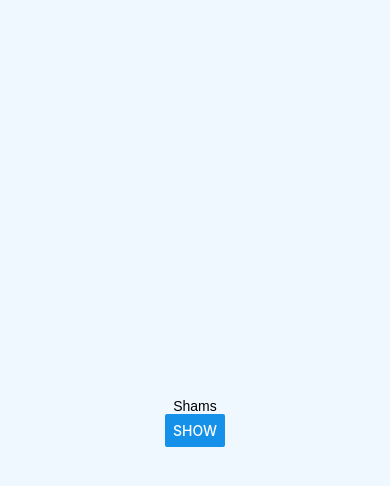
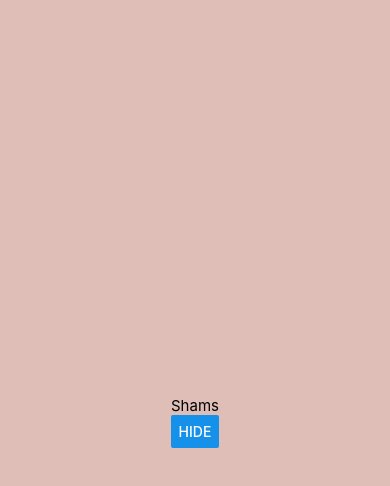
Before and after one commit to ShamsJarrar/JovisionReactTasks, a React Native app: screen / in a window 390 px wide. Both pictures are taken after a click on the button "SHOW". Shown: the top 486 px of the page. Built offline with nearby package versions, Linux system fonts and the light colour scheme.

Commit message:
Task 17 commit

```diff
--- a/App.tsx
+++ b/App.tsx
@@ -1,8 +1,9 @@
 import React from 'react';
-import Task16 from "./Tasks/Task 16";
+import Task17 from "./Tasks/Task 17";
 
 export default function App() {
   return (
-    <Task16></Task16>
+    //<Task16></Task16>
+    <Task17></Task17>
   );
 }
--- /dev/null
+++ b/Tasks/Task 17.js
@@ -0,0 +1,47 @@
+import React, {Component} from 'react';
+import { StyleSheet, View, Button, Text } from 'react-native';
+
+class Task17 extends Component {
+    constructor() {
+        super();
+        this.state = {
+            showText: false
+        }
+    }
+
+    toggleText = () => {
+        this.setState(prevState => ({showText: !prevState.showText}))
+    }
+
+    render() {
+        return (
+            <View style = {styles.container}>
+                {
+                    this.state.showText ? <Text style = {styles.Text}>Shams</Text> : null
+                }
+
+                <Button
+                title = {this.state.showText ? "Hide" : "Show"}
+                color = "#1591ea"
+                onPress={this.toggleText} />
+
+            </View>
+        );
+    }
+}
+
+const styles = StyleSheet.create({
+    container: {
+        flex: 1,
+        justifyContent: "center",
+        alignItems: "center",
+        backgroundColor: "#dfbeb7",
+    },
+    Text: {
+        textAlign: "center",
+        fontSize: 15,
+        color: "#000000",
+    }
+});
+
+export default Task17
```
